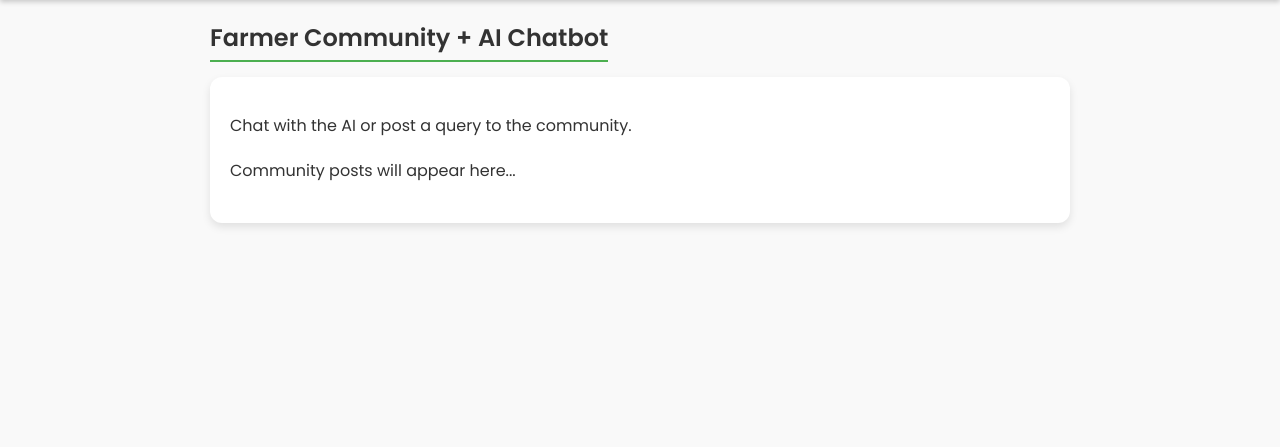
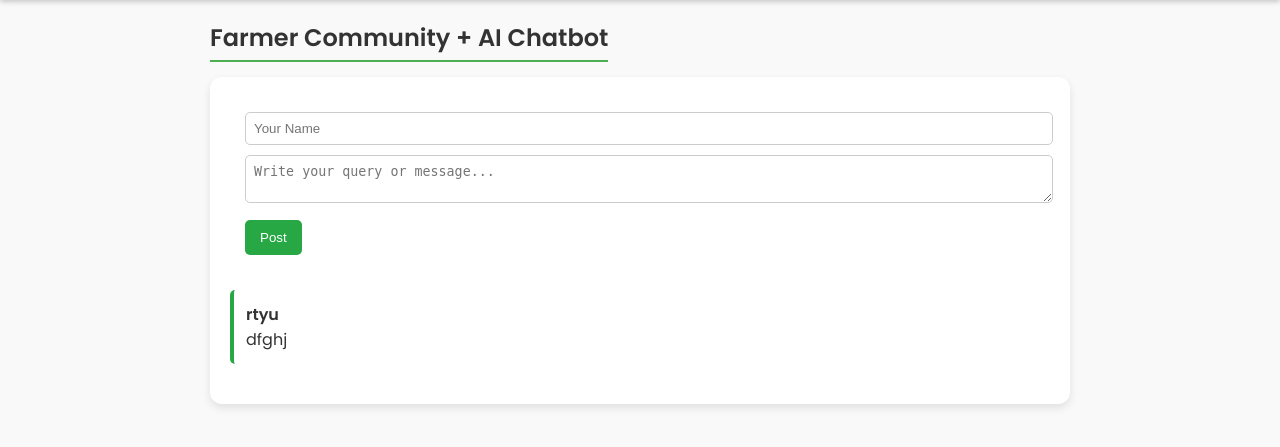
Before and after one commit to TarePradnyan/sih2..0, a Flask app: template templates/comm.html in a window 1280 px wide. Shown: the part 134-581 px from the top of the page. Run offline with Flask 3, Linux system fonts and the light colour scheme; the template is opened without the code that fills it: values that come from a table or form of the project are taken from there, others are empty.

Commit message:
fianlly community

```diff
--- a/app.py
+++ b/app.py
@@ -1,115 +1,36 @@
-import sqlite3
-from flask import g, Flask, render_template, request, session, redirect, url_for, jsonify
-from flask_socketio import join_room, leave_room, send, SocketIO, emit, disconnect
-from datetime import datetime
+from flask import Flask, render_template, request, redirect, url_for
+from flask_sqlalchemy import SQLAlchemy
+
+app = Flask(__name__)
+
+# Database setup
+app.config['SQLALCHEMY_DATABASE_URI'] = 'sqlite:///chat.db'
+app.config['SQLALCHEMY_TRACK_MODIFICATIONS'] = False
+db = SQLAlchemy(app)
+
+# Database model for posts
+class Post(db.Model):
+    id = db.Column(db.Integer, primary_key=True)
+    user = db.Column(db.String(50), nullable=False)
+    content = db.Column(db.Text, nullable=False)
+
+# Community page
+@app.route("/community/", methods=["GET", "POST"])
+def community():
+    if request.method == "POST":
+        user = request.form['user']
+        content = request.form['content']
+        if user.strip() and content.strip():
+            new_post = Post(user=user, content=content)
+            db.session.add(new_post)
+            db.session.commit()
+        return redirect(url_for("community"))
+
+    posts = Post.query.order_by(Post.id.desc()).all()
+    return render_template("comm.html", posts=posts)
 
 
-DATABASE="chat.db"
-app = Flask(__name__,static_folder="static")
-app.config["SECRET_KEY"] = "SIH25010"
-socketio = SocketIO(app)
-
-
-rooms={}
-
-@app.route("/", methods=["POST", "GET"])
-def home():
-    return render_template("home.html")
-
-@app.route("/community", methods=["POST", "GET"])
-def community():
-    pincode = session.get("pincode")
-    # if pincode not in rooms:
-    #     return redirect("/")
-
-    return render_template("comm.html", name=session.get("name"), pincode=session.get("pincode"))
-
-
-@app.route("/crop_Suggestion", methods=["POST", "GET"])
-def crop_Suggestion():
-    return render_template("crop_sugg.html")
-
-@app.route("/market", methods=["POST", "GET"])
-def market():
-    return render_template("market.html")
-
-@app.route("/soil_health", methods=["POST", "GET"])
-def soil():
-    return render_template("soil_health.html")
-
-@app.route("/login", methods=["POST", "GET"])
-def profile():
-
-    if request.method =='POST':
-        name = request.form.get("name")
-        phoneNumber = request.form.get("phonenumber")
-        pincode = request.form.get("pincode")
-
-        print(f"{name} logged in with {phoneNumber} from {pincode}")
-
-
-        redirect("/")
-
-
-
-    return render_template("login.html")
-
-@app.route("/accounts", methods=["POST", "GET"])
-def accounts():
-    if request.method == "POST":
-        session.clear()
-        name    = request.form.get("name")
-        pincode = request.form.get("pincode")
-        join = request.form.get("join", False)
-        create = request.form.get("create", False)
-
-        if not name:
-            return render_template("accounts.html", error="Please enter name", pincode=pincode, name=name)
-
-        if join!= False and not pincode:
-            return render_template("accounts.html", error="Please enter pincode", pincode=pincode, name=name)
-
-        rooms[pincode] = { "members":0, "messages":[] }
-
-        session["pincode"] = pincode
-        session["name"] = name
-        print(f"pincode = {pincode}")
-
-        return render_template("comm.html" , pincode=pincode)
-
-
-    return render_template("accounts.html")
-
-    rooms[pincode]["members"] +=1
-
-@socketio.on("init")
-def init(data):
-    name = data.get("name")
-    pincode = data.get("pincode")
-    if not name or not pincode:
-        return
-    join_room(pincode)
-    send({"name": name, "message": "has entered the community"}, to=pincode)
-
-
-@socketio.on("message")
-def Message(data):
-    name = data["name"]
-    pincode = data["pincode"]
-    msg = data["msg"]
-    send(f"{name}: {msg}", to=pincode)
-
-
-
-if __name__ =="__main__":
-    socketio.run(app, debug=True)
-
-
-
-
-
-
-# community
-# google translator api
-#
-#adgfhjk
+if __name__ == "__main__":
+    with app.app_context():
+        db.create_all()
+    app.run(debug=True)
--- a/static/css/comm.css
+++ b/static/css/comm.css
@@ -8,3 +8,40 @@
 .chat-interface, .posts-list {
     margin-bottom: 20px;
 }
+
+.post-form {
+    margin-bottom: 20px;
+    background: #fff;
+    padding: 15px;
+    border-radius: 8px;
+}
+
+.post-form input, .post-form textarea {
+    width: 100%;
+    margin-bottom: 10px;
+    padding: 8px;
+    border: 1px solid #ccc;
+    border-radius: 5px;
+}
+
+.post-form button {
+    padding: 10px 15px;
+    background: #28a745;
+    color: white;
+    border: none;
+    border-radius: 5px;
+    cursor: pointer;
+}
+
+.post {
+    background: #fff;
+    padding: 12px;
+    margin-bottom: 10px;
+    border-radius: 5px;
+    border-left: 4px solid #28a745;
+}
+
+.post .user {
+    font-weight: bold;
+    color: #333;
+}
--- a/static/js/farmer_login.js
+++ b/static/js/farmer_login.js
@@ -26,6 +26,7 @@ document.addEventListener('DOMContentLoaded', () => {
         phoneForm.classList.add('hidden');
         otpForm.classList.remove('hidden');
         otpInput.focus();
+
     });
 
     // Handle OTP Form Submission
@@ -51,6 +52,7 @@ document.addEventListener('DOMContentLoaded', () => {
 
             // Redirect to Home
             window.location.href = '../index.html';
+            console.log(`${phoneInput.value} logged in successfully.`);
         } else {
             otpError.textContent = 'Incorrect OTP. Please try again.';
             otpError.style.visibility = 'visible';
--- a/templates/comm.html
+++ b/templates/comm.html
@@ -34,14 +34,30 @@
 <main class="main-content">
     <h2 class="section-title">Farmer Community + AI Chatbot</h2>
     <div class="community-container">
-            <div class="chat-interface">
-                <p>Chat with the AI or post a query to the community.</p>
+
+        <!-- Post Form -->
+        <form method="POST" class="post-form">
+            <input type="text" name="user" placeholder="Your Name" required>
+            <textarea name="content" placeholder="Write your query or message..." required></textarea>
+            <button type="submit">Post</button>
+        </form>
+
+        <!-- Posts Section -->
+        <div class="posts-list">
+            {% for post in posts %}
+                <div class="post">
+                    <div class="user">{{ post.user }}</div>
+                    <div class="content">{{ post.content }}</div>
                 </div>
-            <div class="posts-list">
-                <p>Community posts will appear here...</p>
+            {% else %}
+                <p>No posts yet. Be the first to post! 🌱</p>
+            {% endfor %}
         </div>
+
+
     </div>
 </main>
+
 
     <script src="../static/js/comm.js"></script>
     <script src="../script.js"></script>
--- a/templates/farmer_login.html
+++ b/templates/farmer_login.html
@@ -23,6 +23,8 @@
                 <div class="input-group">
                     <label for="phone">Mobile Number</label>
                     <input type="tel" id="phone" name="phone" placeholder="Enter your 10-digit number" autocomplete="tel-national" required>
+                    <label for="pincode">Pincode</label>
+                    <input type="text" id="pincode" name="pincode" placeholder="Enter your Pincode"  required>
                     <small id="phoneError" class="error-message"></small>
                 </div>
                 <button type="submit" class="btn-primary">Send OTP</button>
```
Also changed, not shown: chat.db, instance/chat.db (added). Lines whose indentation alone changed are shown as unchanged.
